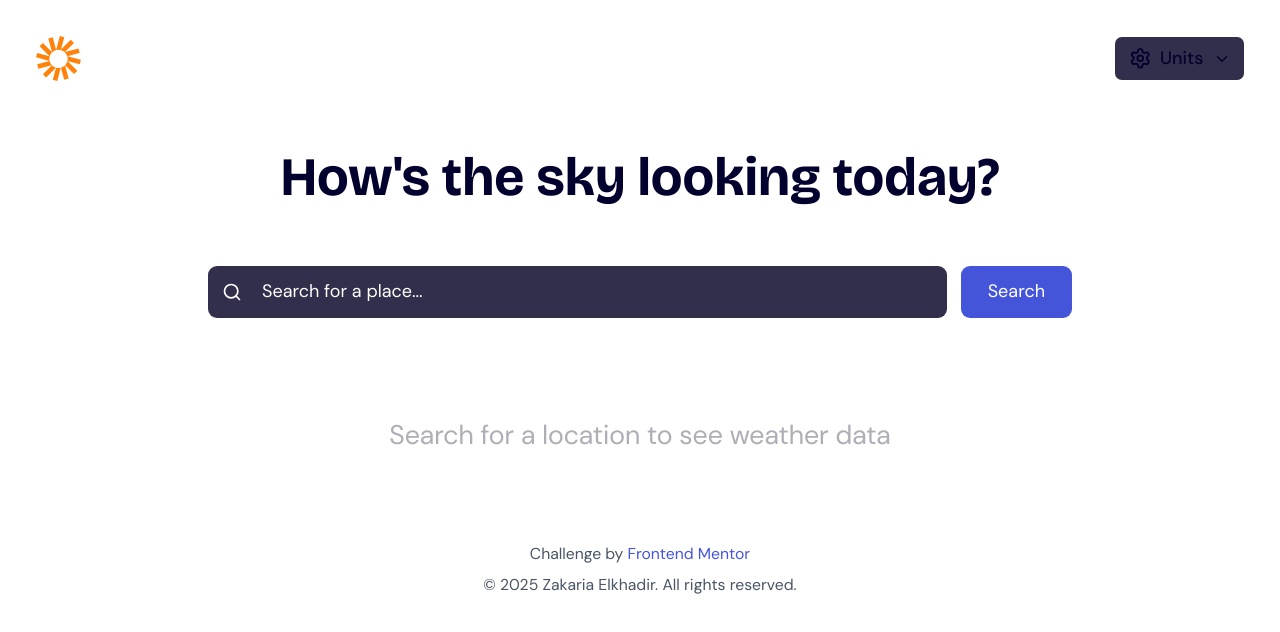
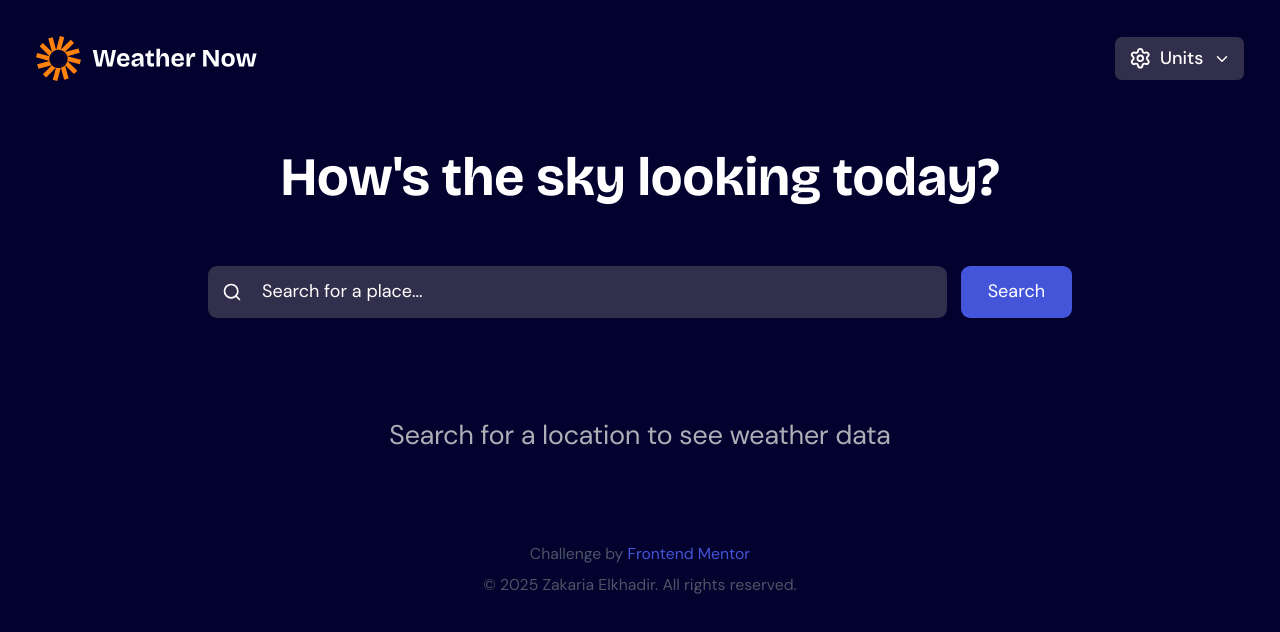
Before and after one commit to ZakariaElkhadir/weather-app-challenge, a Next.js app: page / in a window 1280 px wide. Shown: the top 632 px of the page. Built offline with nearby package versions, Linux system fonts and the light colour scheme.

Commit message:
Refactor color tokens for dark mode support in globals.css

```diff
--- a/app/globals.css
+++ b/app/globals.css
@@ -50,11 +50,11 @@
     --blue-500: hsl(233, 67%, 56%);
     --blue-700: hsl(248, 70%, 36%);
 
-    /* Semantic tokens */
-    --color-background: var(--neutral-0);
-    --color-foreground: var(--neutral-900);
-    --color-muted: var(--neutral-600);
-    --color-border: var(--neutral-200);
+    /* Semantic tokens - Force dark mode */
+    --color-background: var(--neutral-900);
+    --color-foreground: var(--neutral-0);
+    --color-muted: var(--neutral-300);
+    --color-border: rgba(255, 255, 255, 0.06);
 
     /* Typography tokens */
     --font-body:
@@ -62,15 +62,6 @@
         "Helvetica Neue", Arial, sans-serif;
     --font-heading: "Bricolage Grotesque", var(--font-body);
     --base-font-size: 18px;
-}
-
-@media (prefers-color-scheme: dark) {
-    :root {
-        --color-background: var(--neutral-900);
-        --color-foreground: var(--neutral-0);
-        --color-muted: var(--neutral-300);
-        --color-border: rgba(255, 255, 255, 0.06);
-    }
 }
 
 /* Base document styles */
@@ -82,6 +73,8 @@ body {
 html {
     font-size: var(--base-font-size);
     /* 18px as requested in style-guide */
+    background: var(--neutral-900);
+    color-scheme: dark;
 }
 
 body {
```
